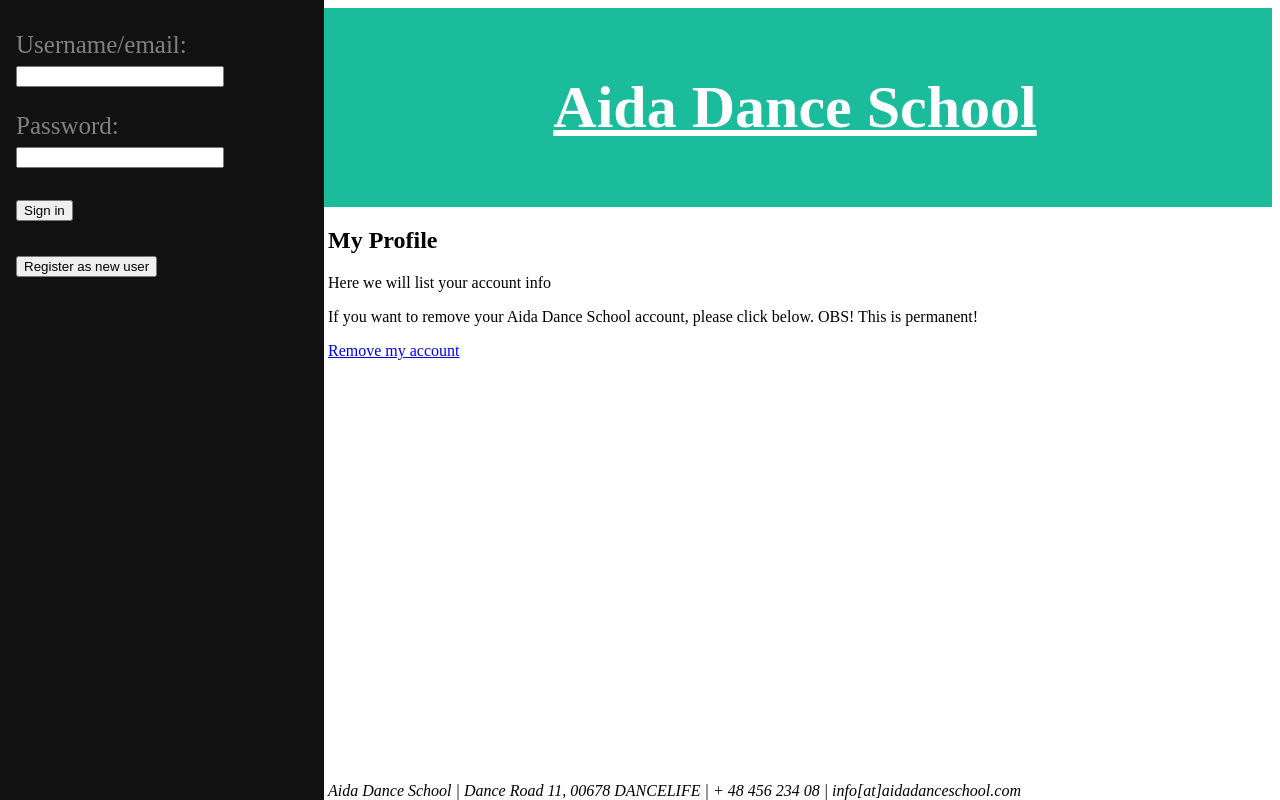
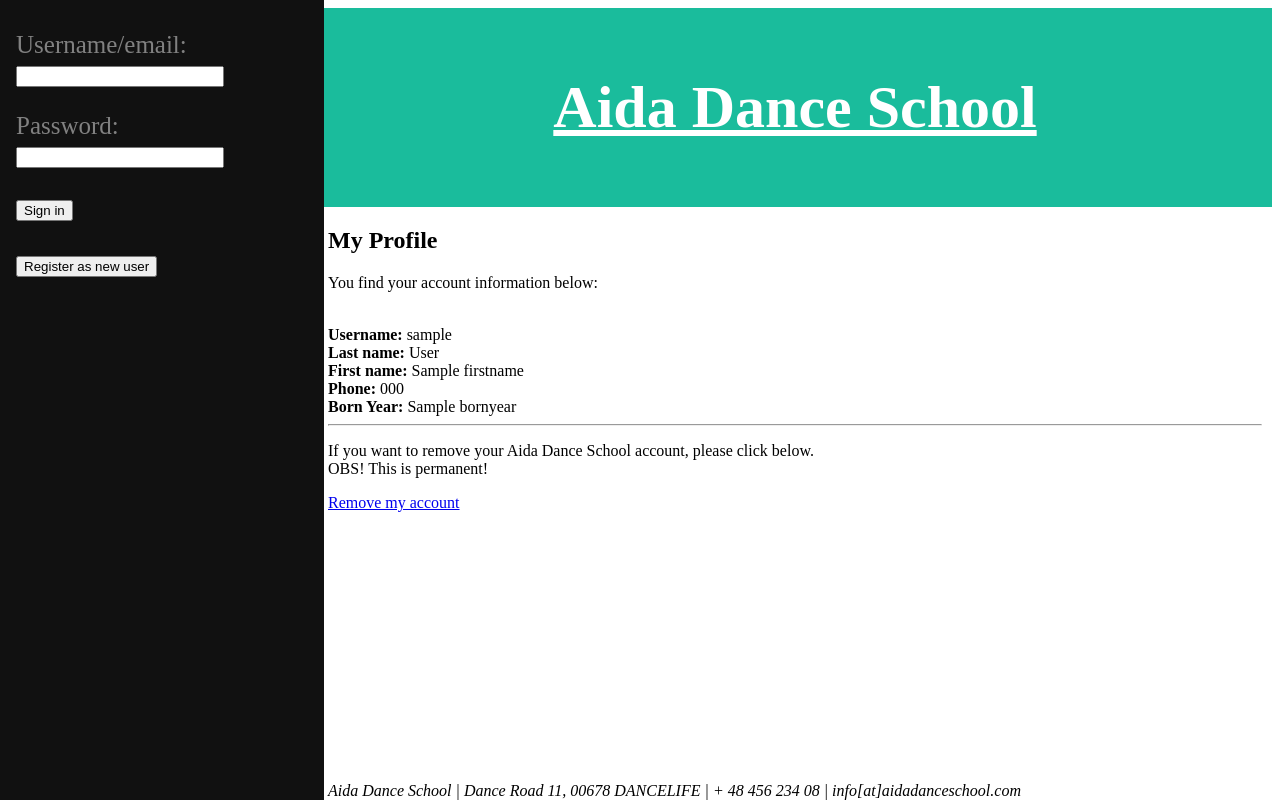
Before and after one commit to chpatola/flask_db, a Flask app: template templates/userprofile.html in a window 1280 px wide. Run offline with Flask 2, Linux system fonts and the light colour scheme; the template is opened without the code that fills it: most values are stand-ins (such as "Sample title", 1, 10 or a date in 2020).

Commit message:
Added user data to section my profile

```diff
--- a/app.py
+++ b/app.py
@@ -147,4 +147,8 @@ def teachers():
 
 @app.route("/userprofile")
 def userprofile():
-    return render_template("userprofile.html")
+    sql = queries.userdata
+    result = db.session.execute(sql,{"username":session["username"]})
+    userdata =  result.fetchone()
+    print(userdata)
+    return render_template("userprofile.html", userdata=userdata)
--- a/sql_queries.py
+++ b/sql_queries.py
@@ -32,3 +32,5 @@ remove_user = "UPDATE USERSTEST SET REMOVED = TRUE WHERE USERNAME=:username "
 rooms = "SELECT ID, NAME, M2,CAPACITY FROM ROOMSTEST"
 
 teachers = "SELECT ID, LASTNAME, FIRSTNAME, PHONE, EMAIL, HOURLYSALARY FROM TEACHERSTEST"
+
+userdata = "SELECT USERNAME, FIRSTNAME, LASTNAME, PHONE, BORNYEAR FROM USERSTEST WHERE USERNAME=:username"
--- a/templates/index.html
+++ b/templates/index.html
@@ -44,7 +44,7 @@
                     Status: {{course.status}} <br>
                     Price: {{course.price}} <br>
                     {% if course.status != 'Full' %}
-                        <a href="/enrolcourse/{{ course.id }}">Enroll!</a> <br>
+                       <strong><a href="/enrolcourse/{{ course.id }}">Enroll</a></strong> <br>
                     {% endif %}
 
                 </li>
--- a/templates/userprofile.html
+++ b/templates/userprofile.html
@@ -4,9 +4,17 @@
 
 {% block content %}
 <h2>My Profile</h2>
-<p>Here we will list your account info</p>
+<p>You find your account information below:</p>
+<br>
+<strong>Username: </strong> {{userdata.username }} <br>
+<strong>Last name: </strong> {{userdata.lastname }}<br>
+<strong>First name: </strong> {{userdata.firstname }} <br>
+<strong>Phone: </strong> {{userdata.phone }} <br>
+<strong>Born Year: </strong> {{userdata.bornyear}}<br>
+<hr>
+
 <p>If you want to remove your Aida Dance School account, please click below.
-    OBS! This is permanent!</p>
+   <br> OBS! This is permanent!</p>
 
 <a href="/removeuser">Remove my account</a>
 
```
